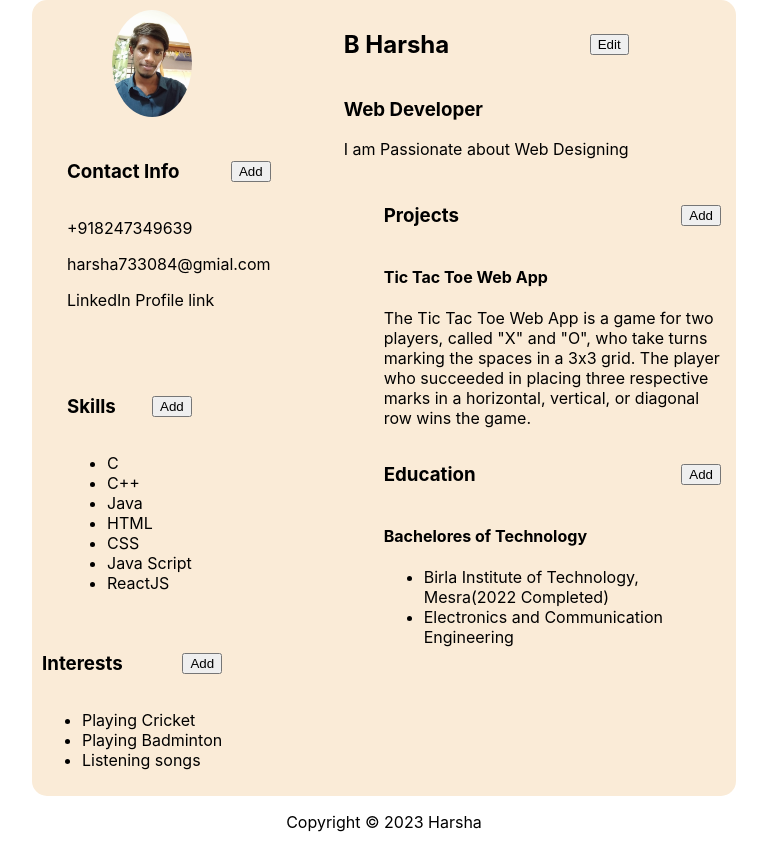
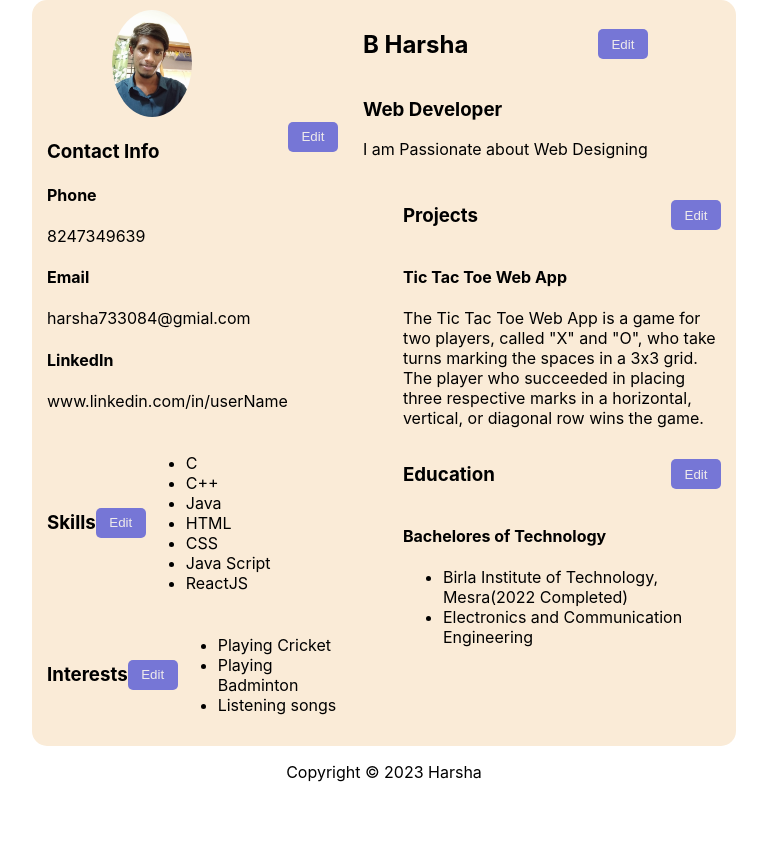
Before and after one commit to Harshahari1207/CV-Project, a React (Create React App) app: page / in a window 1280 px wide. Shown: the whole page, without its empty margins (256-1023 px from the left). After the commit the page ends 800 px from the top, so only its background shows below. Built offline with nearby package versions, Linux system fonts and the light colour scheme.

Commit message:
Contact information editable.

```diff
--- a/src/App.css
+++ b/src/App.css
@@ -1,7 +1,8 @@
 *{
   --primary: rgb(240, 205, 205);
   --secondary: rgb(118, 118, 214);
-
+  --darSecondary: rgb(102, 73, 231);
+  --white: rgb(239, 235, 235);
   --br: 5px;
   --pd: 5px;
   --gap: 5px;
@@ -24,6 +25,19 @@
   border-radius: calc(var(--br)*3);
 }
 
+button{
+  padding: var(--pd);
+  border-radius: var(--br);
+  border: 0;
+  background-color: var(--secondary);
+  color: var(--white);
+  width: 50px;
+  height: 30px;
+  cursor: pointer;
+}
+button:hover{
+  background-color: var(--darSecondary);
+}
 .left{
   grid-template-columns: 1/2;
   /* background-color: var(--primary); */
@@ -32,16 +46,18 @@
   align-items: flex-start;
   padding: calc(var(--pd)*2);
 }
-.contact, .skills{
-  padding: calc(var(--pd)*5);
+.contact, .skills, .interests{
+  padding: var(--pd);
+  display: flex;
 }
-ul, p{
+ul, p, h3, h4{
   text-align: start;
 }
 
 img{
   width: 80px;
   border-radius: 50%;
+  cursor: pointer;
 }
 
 .profileImg{
@@ -75,6 +91,31 @@ img{
   justify-content: space-between;
   align-items: center;
 
+}
+
+form{
+  width: 300px;
+  position: absolute;
+}
+
+form{
+  display: flex;
+  flex-direction: column;
+  background-color: var(--primary);
+  border-radius: var(--br);
+  align-items: center;
+  justify-content: center;
+  gap: var(--gap);
+  padding: var(--pd);
+}
+
+form input{
+  border-radius: calc(var(--br)*.5);
+  border: 0;
+}
+
+form button{
+  width: 100px;
 }
 /*
 .App-logo {
--- a/src/components/Contact.js
+++ b/src/components/Contact.js
@@ -1,18 +1,93 @@
 import React, { Component } from "react";
 
 class Contact extends Component {
+  constructor() {
+    super();
+    this.state = {
+      phone: "",
+      email: "",
+      linkedIn: "",
+      edit: false,
+    };
+  }
+
+  toggleEdit = () => {
+    this.setState((prevState) => ({
+      edit: !prevState.edit,
+
+    }));
+  };
+
+  handlePhoneChange = (e) => {
+    this.setState({
+      phone: e.target.value,
+    });
+  };
+  handleEmailChange = (e) => {
+    console.log("Email")
+    this.setState({
+      email: e.target.value,
+    });
+  };
+  handlelinkedInChange = (e) => {
+    console.log("linkedIn")
+    this.setState({
+      linkedIn: e.target.value,
+    });
+  };
+
   render() {
+    const { phone, email, linkedIn, edit } = this.state;
     return (
       <div className="contact">
-        <div className="head">
+        <div className="head1">
           <h3>Contact Info</h3>
-          <button>Add</button>
+
+          <div className="phone">
+            <h4>Phone </h4>
+            <p>{phone ? phone : "8247349639"}</p>
+          </div>
+          <div className="email">
+            <h4>Email </h4>
+            <p>{email ? email : "harsha733084@gmial.com"}</p>
+          </div>
+          <div className="linkedin">
+            <h4>LinkedIn </h4>
+            <p>www.linkedin.com/in/{linkedIn ? linkedIn : "userName"}</p>
+          </div>
         </div>
-        <div className="body">
-          <p>+918247349639</p>
-          <p>harsha733084@gmial.com</p>
-          <p>LinkedIn Profile link</p>
-        </div>
+        <button className="editToggle" onClick={this.toggleEdit}>
+          Edit
+        </button>
+        {edit && (
+          <div className="contactForm">
+            <form>
+              <label htmlFor="phn">Phn Number: </label>
+              <input
+                type="number"
+                id="phn"
+                placeholder="8247349639"
+                onChange={this.handlePhoneChange}
+              />
+              <label htmlFor="email">Email: </label>
+              <input
+                type="email"
+                id="email"
+                placeholder="example12@gmail.com"
+                onChange={this.handleEmailChange}
+              />
+              <label htmlFor="linkedIn">LinkedIn: </label>
+              <input
+                type="text"
+                id="linkedIn"
+                placeholder="userName"
+                onChange={this.handlelinkedInChange}
+              />
+
+              <button type="button" onClick={this.toggleEdit}>Close Edit</button>
+            </form>
+          </div>
+        )}
       </div>
     );
   }
--- a/src/components/Education.js
+++ b/src/components/Education.js
@@ -6,7 +6,7 @@ class Education extends Component {
       <div className="education">
         <div className="head">
           <h3>Education</h3>
-          <button>Add</button>
+          <button>Edit</button>
         </div>
         <div className="body">
           <h4>Bachelores of Technology</h4>
--- a/src/components/Interests.js
+++ b/src/components/Interests.js
@@ -6,7 +6,7 @@ class Interests extends Component {
       <div className="interests">
         <div className="head">
           <h3>Interests</h3>
-          <button>Add</button>
+          <button>Edit</button>
         </div>
         <div className="body">
           <ul>
--- a/src/components/Projects.js
+++ b/src/components/Projects.js
@@ -6,7 +6,7 @@ class Projects extends Component {
       <div className="projects">
         <div className="head">
           <h3>Projects</h3>
-          <button>Add</button>
+          <button>Edit</button>
         </div>
         <div className="body">
           <div className="projectsContents">
--- a/src/components/Skills.js
+++ b/src/components/Skills.js
@@ -6,7 +6,7 @@ class Skills extends Component {
       <div className="skills">
         <div className="head">
           <h3>Skills</h3>
-          <button>Add</button>
+          <button>Edit</button>
         </div>
         <div className="body">
           <ul>
```
